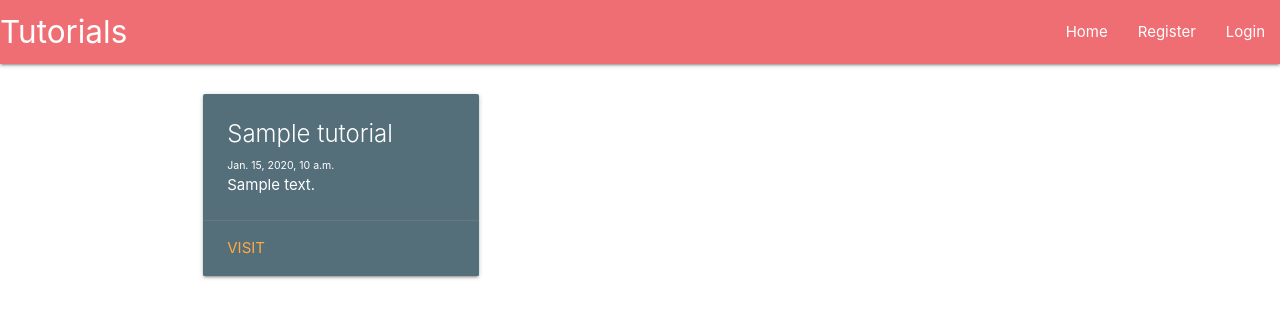
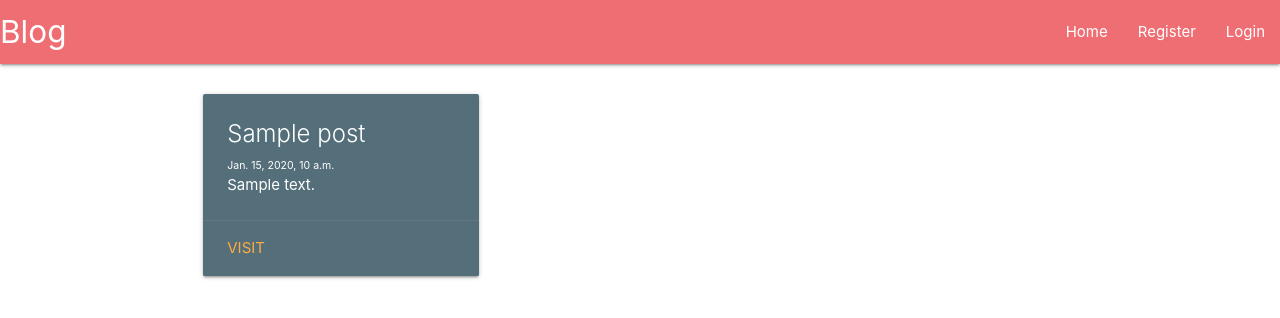
Before and after one commit to ivan-gerov/django_blog, a Django app: page / in a window 1280 px wide. Shown: the top 318 px of the page. Run offline with Django 3.2, Linux system fonts and the light colour scheme; tables that the repository leaves empty hold one stand-in row (values such as "Sample post"); some libraries are stand-ins or nearby versions.

Commit message:
Fixed Blogs model and started adding login logic

```diff
--- a/mysite/main/models.py
+++ b/mysite/main/models.py
@@ -2,10 +2,10 @@ from django.db import models
 from datetime import datetime
 # Create your models here.
 
-class Tutorial(models.Model):
-    tutorial_title = models.CharField(max_length=200)
-    tutorial_content = models.TextField()
-    tutorial_published = models.DateTimeField("date published", default=datetime.now())
+class Post(models.Model):
+    post_title = models.CharField(max_length=200)
+    post_content = models.TextField()
+    post_published = models.DateTimeField("date published", default=datetime.now())
 
     def __str__(self):
-        return self.tutorial_title
+        return self.post_title
--- a/mysite/main/templates/main/home.html
+++ b/mysite/main/templates/main/home.html
@@ -2,13 +2,13 @@
 {% block content %}
 
 <div class="row">
-    {% for tut in tutorials %}
+    {% for post in posts %}
     <div class="col s12 m6 l4">
         <div class="card blue-grey darken-1">
             <div class="card-content white-text">
-                <span class="card-title">{{tut.tutorial_title}}</span>
-                <p style="font-size: 70%">{{tut.tutorial_published}}</p>
-                <p>{{tut.tutorial_content|safe}}</p>
+                <span class="card-title">{{post.post_title}}</span>
+                <p style="font-size: 70%">{{post.post_published}}</p>
+                <p>{{post.post_content|safe}}</p>
             </div>
             <div class="card-action">
                 <a href="#">Visit</a>
--- a/mysite/main/templates/main/includes/navbar.html
+++ b/mysite/main/templates/main/includes/navbar.html
@@ -1,6 +1,6 @@
 <nav>
     <div class="nav-wrapper">
-        <a href="/" class="brand-logo">Tutorials</a>
+        <a href="/" class="brand-logo">Blog</a>
         <ul id="nav-mobile" class="right hide-on-med-and-down">
             <li><a href="/">Home</a></li>
             {% if user.is_authenticated %}
--- a/mysite/main/templates/main/register.html
+++ b/mysite/main/templates/main/register.html
@@ -10,5 +10,5 @@
 
 
     <br>
-    If you already have an account, <strong><a href="/login">log in</a></strong> instead.
+    If you already have an account, <strong><a href="/register">log in</a></strong> instead.
 {% endblock %}
--- a/mysite/main/urls.py
+++ b/mysite/main/urls.py
@@ -20,5 +20,7 @@ app_name = "main"
 
 urlpatterns = [
     path('', views.homepage, name='homepage'),
-    path('register/', views.register, name='register')
+    path('register/', views.register, name='register'),
+    path('logout/', views.logout_request, name='logout'),
+    path('login/', views.login_request, name='login')
 ]
--- a/mysite/main/views.py
+++ b/mysite/main/views.py
@@ -1,14 +1,14 @@
 from django.shortcuts import render, redirect
 from django.http import HttpResponse
-from .models import Tutorial
-from django.contrib.auth.forms import UserCreationForm
+from .models import Post
+from django.contrib.auth.forms import UserCreationForm, AuthenticationForm
 from django.contrib.auth import login, logout, authenticate
 from django.contrib import messages
 
 def homepage(request):
     return render(request=request,
                 template_name="main/home.html",
-                context={"tutorials": Tutorial.objects.all()})
+                context={"posts": Post.objects.all()})
 
 def register(request):
     if request.method == "POST":
@@ -29,3 +29,15 @@ def register(request):
     return render(request,
                 "main/register.html",
                 context={"form": form})
+
+def logout_request(request):
+    logout(request)
+    messages.info(request, 'Logged out successfully!')
+    return redirect('main:homepage')
+
+def login_request(request):
+    # if request.method
+    form = AuthenticationForm(request.POST)
+    return render(request,
+                'main/login.html',
+                {'form': form})
```
Also changed, not shown: mysite/main/admin.py (+5 -5 lines), mysite/main/templates/main/login.html (added, +14 -0 lines), mysite/main/migrations/0004_auto_20200416_1424.py (added).
